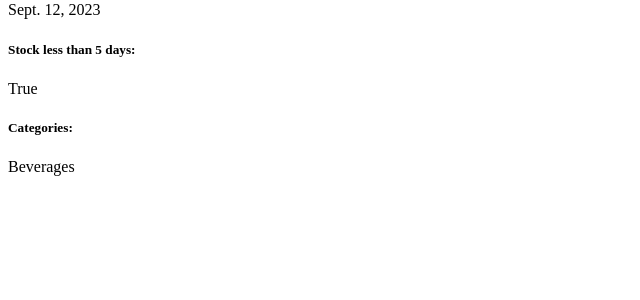
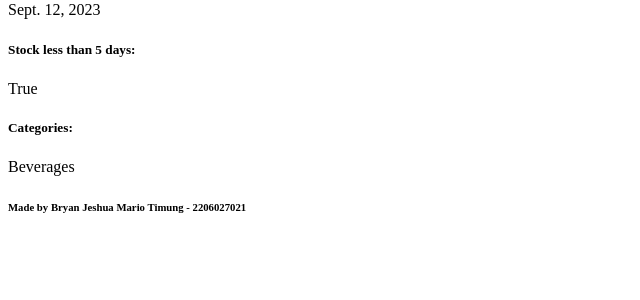
Before and after one commit to bryanjeshua/jeshuamart, a Django app: page /main/ in a window 1280 px wide. Shown: the part 339-639 px from the top of the page, without its empty margins (0-640 px from the left). Run offline with Django 4.2, Linux system fonts and the light colour scheme.

Commit message:
edit: main.html - Identitas

```diff
--- a/main/templates/main.html
+++ b/main/templates/main.html
@@ -12,3 +12,4 @@
 <p>{{ stock }}</p>
 <h5>Categories: </h5>
 <p>{{ categories }}</p>
+<h6>Made by Bryan Jeshua Mario Timung - 2206027021</h6>
```
